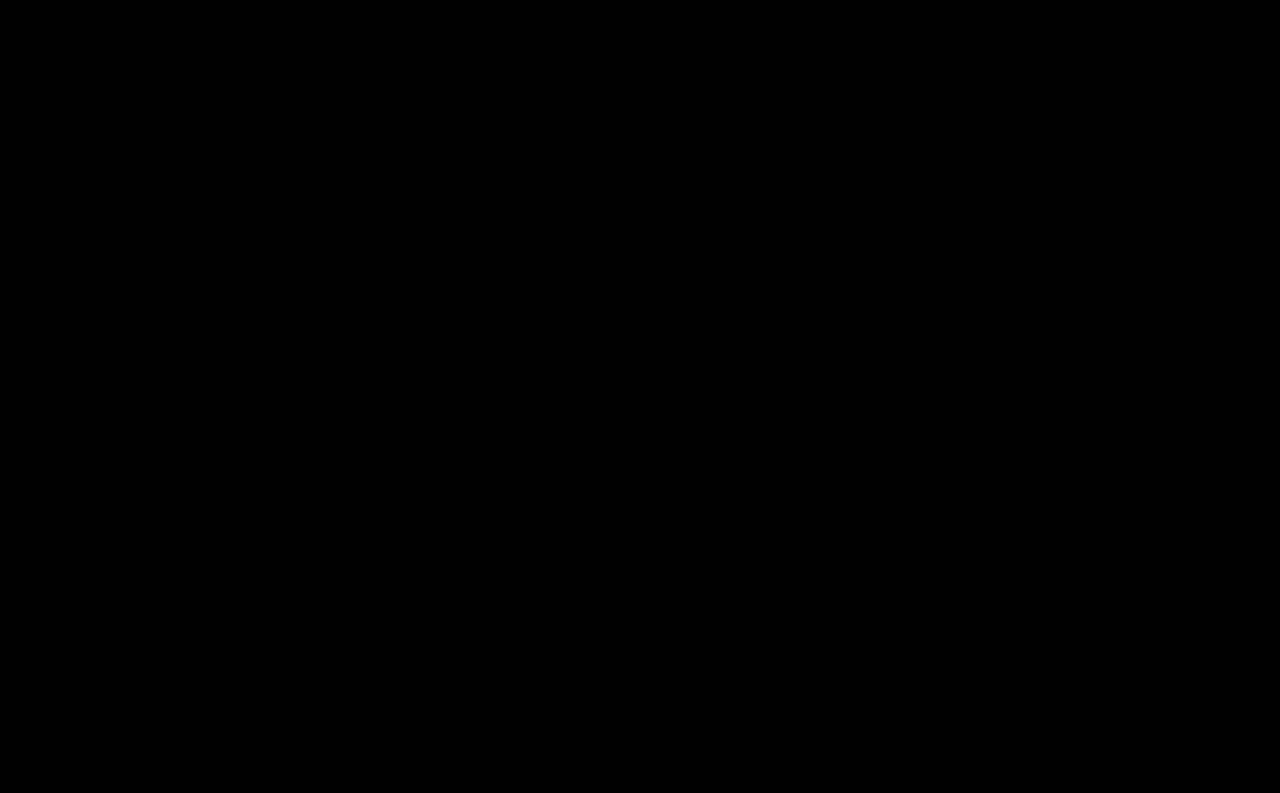
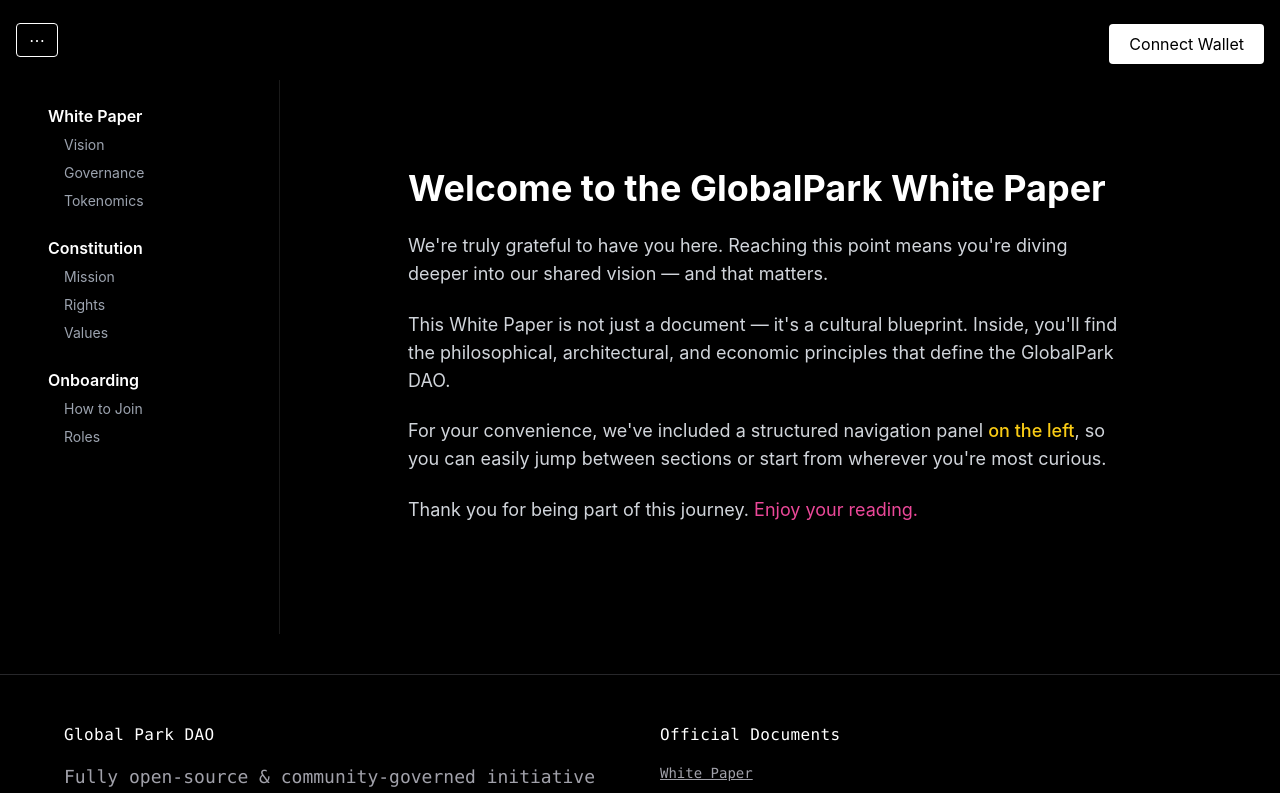
Before and after one commit to GPARKPRO/globalpark-site, a Next.js app: page /docs/white-paper in a window 1280 px wide. Before the commit this address had no page. Shown: the top 793 px of the page. Built offline with nearby package versions, Linux system fonts and the light colour scheme.

Commit message:
Create page.tsx

```diff
--- /dev/null
+++ b/app/docs/white-paper/page.tsx
@@ -0,0 +1,31 @@
+import { Metadata } from 'next';
+
+export const metadata: Metadata = {
+  title: 'White Paper | GlobalPark',
+  description: 'Welcome to the foundational document of Global Park DAO. Start your journey into our vision, governance, and token economy.',
+};
+
+export default function WhitePaperIntroPage() {
+  return (
+    <main className="max-w-3xl mx-auto px-6 py-16">
+      <h1 className="text-4xl font-bold text-white mb-6">Welcome to the GlobalPark White Paper</h1>
+
+      <p className="text-gray-300 mb-4">
+        We're truly grateful to have you here. Reaching this point means you're diving deeper into our shared vision —
+        and that matters.
+      </p>
+
+      <p className="text-gray-300 mb-4">
+        This White Paper is not just a document — it's a cultural blueprint. Inside, you'll find the philosophical, architectural, and economic principles that define the GlobalPark DAO.
+      </p>
+
+      <p className="text-gray-300 mb-4">
+        For your convenience, we've included a structured navigation panel <span className="text-yellow-400 font-medium">on the left</span>, so you can easily jump between sections or start from wherever you're most curious.
+      </p>
+
+      <p className="text-gray-300">
+        Thank you for being part of this journey. <span className="text-pink-500">Enjoy your reading.</span>
+      </p>
+    </main>
+  );
+}
```
